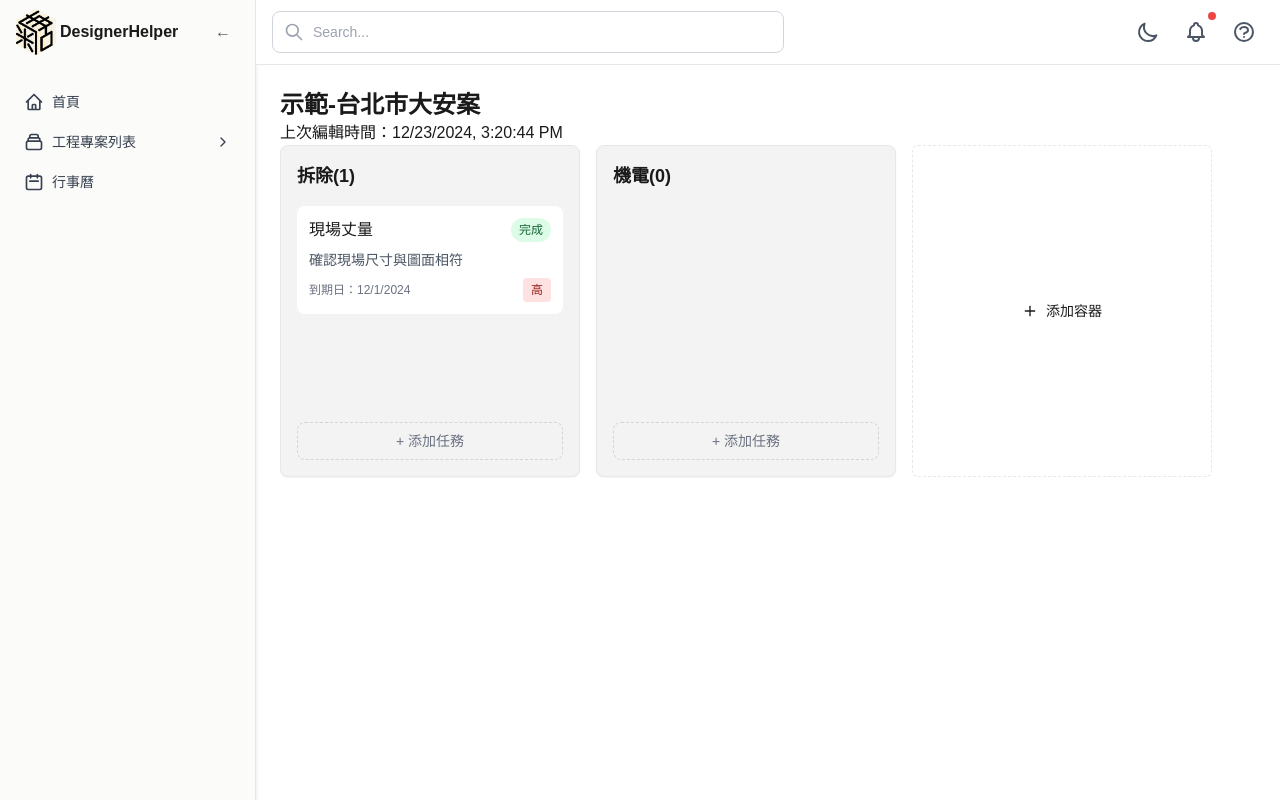
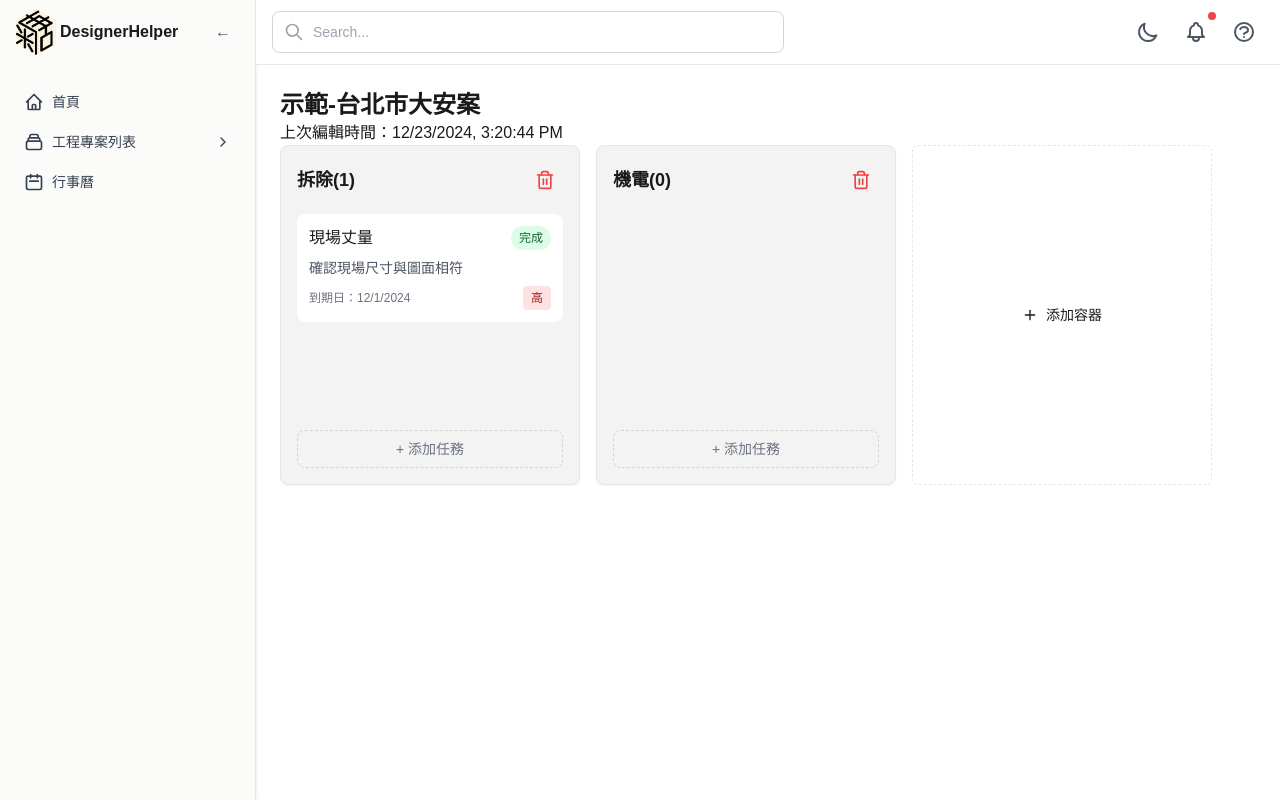
Before and after one commit to eddie8119/interior-helper, a Next.js app: page /projects/1 in a window 1280 px wide. Built offline with nearby package versions, Linux system fonts and the light colour scheme.

Commit message:
feat: create useDragEnd

```diff
--- a/src/components/projects/draggable-containers.tsx
+++ b/src/components/projects/draggable-containers.tsx
@@ -1,19 +1,14 @@
 'use client'
 
-import { Card } from '@/components/ui/card'
 import { ProjectBasic, Task } from '@/types/project'
 import { cn } from '@/lib/utils'
-import {
-  DragDropContext,
-  Droppable,
-  Draggable,
-  DropResult,
-} from '@hello-pangea/dnd'
-import { Trash2 } from 'lucide-react'
+import { DragDropContext, Droppable, Draggable } from '@hello-pangea/dnd'
 import { useContainers } from '@/hooks/use-containers'
+import { useDragEnd } from '@/hooks/use-drag-end'
 import { AddContainer } from './add-container'
 import { TaskList } from './task-list'
-import { DeleteButton } from '@/components/ui/delete-button'
+import { DeleteButtonWithDialog } from '@/components/ui/delete-button-with-dialog'
+import { Card } from '@/components/ui/card'
 
 const DROPPABLE_TYPE = {
   CONTAINER: 'container',
@@ -38,44 +33,12 @@ export function DraggableContainers({
     onUpdateProject
   )
 
-  const onDragEnd = (result: DropResult) => {
-    const { destination, source, draggableId, type } = result
-
-    if (!destination) return
-
-    if (
-      destination.droppableId === source.droppableId &&
-      destination.index === source.index
-    ) {
-      return
-    }
-
-    // 處理容器拖拽
-    if (type === DROPPABLE_TYPE.CONTAINER) {
-      const newContainers = Array.from(project.containers)
-      const [removed] = newContainers.splice(source.index, 1)
-      newContainers.splice(destination.index, 0, removed)
-
-      // 更新容器順序
-      const updatedContainers = newContainers.map((container, index) => ({
-        ...container,
-        order: index,
-      }))
-
-      updateContainers(updatedContainers)
-      return
-    }
-
-    // 處理任務拖拽
-    const task = projectTasks.find((t) => t.id === draggableId)
-    if (!task) return
-
-    if (destination.droppableId !== source.droppableId) {
-      onUpdateTask(task.id, {
-        constructionType: destination.droppableId,
-      })
-    }
-  }
+  const onDragEnd = useDragEnd({
+    project,
+    projectTasks,
+    updateContainers,
+    onUpdateTask,
+  })
 
   return (
     <DragDropContext onDragEnd={onDragEnd}>
@@ -119,13 +82,15 @@ export function DraggableContainers({
                             'shadow-lg ring-2 ring-[#D4763B] ring-opacity-50'
                         )}
                       >
-                        <div className="mb-4 flex items-center justify-between">
+                        <div className="group relative mb-4 flex items-center justify-between">
                           <h3 className="text-lg font-semibold">
                             {container.type}({containerTasks.length})
                           </h3>
-                          <DeleteButton
-                            onDelete={() => deleteContainer(container.id)}
-                            className="!static !opacity-100"
+                          <DeleteButtonWithDialog
+                            deleteItem={() => deleteContainer(container.id)}
+                            title="確認刪除"
+                            description={`您確定要刪除此容器嗎？此操作無法復原。`}
+                            className="!relative !right-0 !top-0 !block !opacity-100"
                           />
                         </div>
 
--- /dev/null
+++ b/src/hooks/use-drag-end.ts
@@ -0,0 +1,62 @@
+import { ProjectBasic, Task } from '@/types/project'
+import { DropResult } from '@hello-pangea/dnd'
+
+const DROPPABLE_TYPE = {
+  CONTAINER: 'container',
+  TASK: 'task',
+}
+
+interface UseDragEndProps {
+  project: ProjectBasic
+  projectTasks: Task[]
+  updateContainers: (containers: ProjectBasic['containers']) => void
+  onUpdateTask: (taskId: string, data: Partial<Task>) => void
+}
+
+export function useDragEnd({
+  project,
+  projectTasks,
+  updateContainers,
+  onUpdateTask,
+}: UseDragEndProps) {
+  const handleDragEnd = (result: DropResult) => {
+    const { destination, source, draggableId, type } = result
+
+    if (!destination) return
+
+    if (
+      destination.droppableId === source.droppableId &&
+      destination.index === source.index
+    ) {
+      return
+    }
+
+    // 處理容器拖拽
+    if (type === DROPPABLE_TYPE.CONTAINER) {
+      const newContainers = Array.from(project.containers)
+      const [removed] = newContainers.splice(source.index, 1)
+      newContainers.splice(destination.index, 0, removed)
+
+      // 更新容器順序
+      const updatedContainers = newContainers.map((container, index) => ({
+        ...container,
+        order: index,
+      }))
+
+      updateContainers(updatedContainers)
+      return
+    }
+
+    // 處理任務拖拽
+    const task = projectTasks.find((t) => t.id === draggableId)
+    if (!task) return
+
+    if (destination.droppableId !== source.droppableId) {
+      onUpdateTask(task.id, {
+        constructionType: destination.droppableId,
+      })
+    }
+  }
+
+  return handleDragEnd
+}
```
